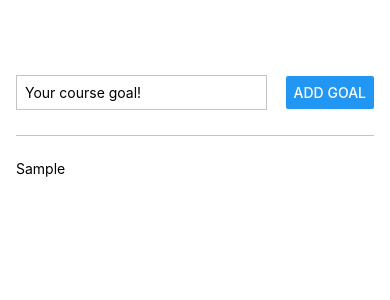
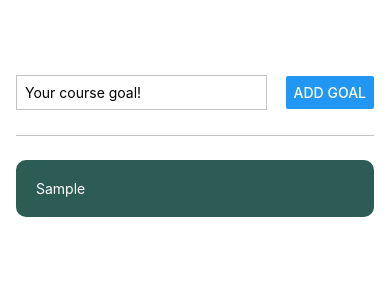
Before and after one commit to 1sh1vam/ReactNativePractice, a React Native app: screen / in a window 390 px wide. Both pictures are taken after typing "Sample" into the empty fields and a click on the button "ADD GOAL". Shown: the top 300 px of the page. Built offline with nearby package versions, Linux system fonts and the light colour scheme.

Commit message:
styling list

```diff
--- a/App.js
+++ b/App.js
@@ -22,7 +22,7 @@
         <Button onPress={addGoal} title='Add Goal' />
       </View>
       <View style={styles.goalsContainer}>
-        {goalList.map((goal, index) => <Text key={index}>{goal}</Text>)}
+        {goalList.map((goal, index) => <Text style={styles.goalText} key={index}>{goal}</Text>)}
       </View>
     </View>
   );
@@ -53,4 +53,11 @@
   goalsContainer: {
     flex: 8,
   },
+  goalText: {
+    padding: 20,
+    borderRadius: 10,
+    backgroundColor: '#2D5C54',
+    color: '#fff',
+    marginBottom: 5,
+  }
 });
```
